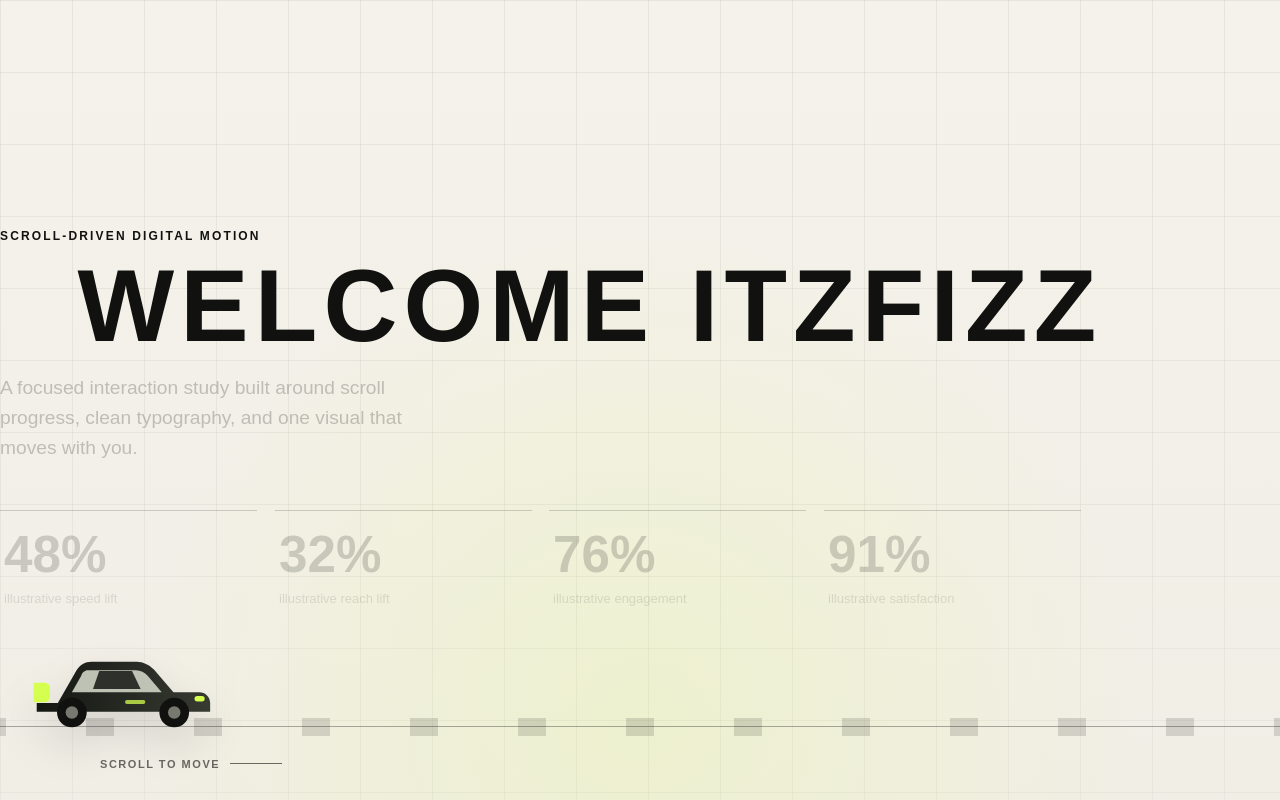
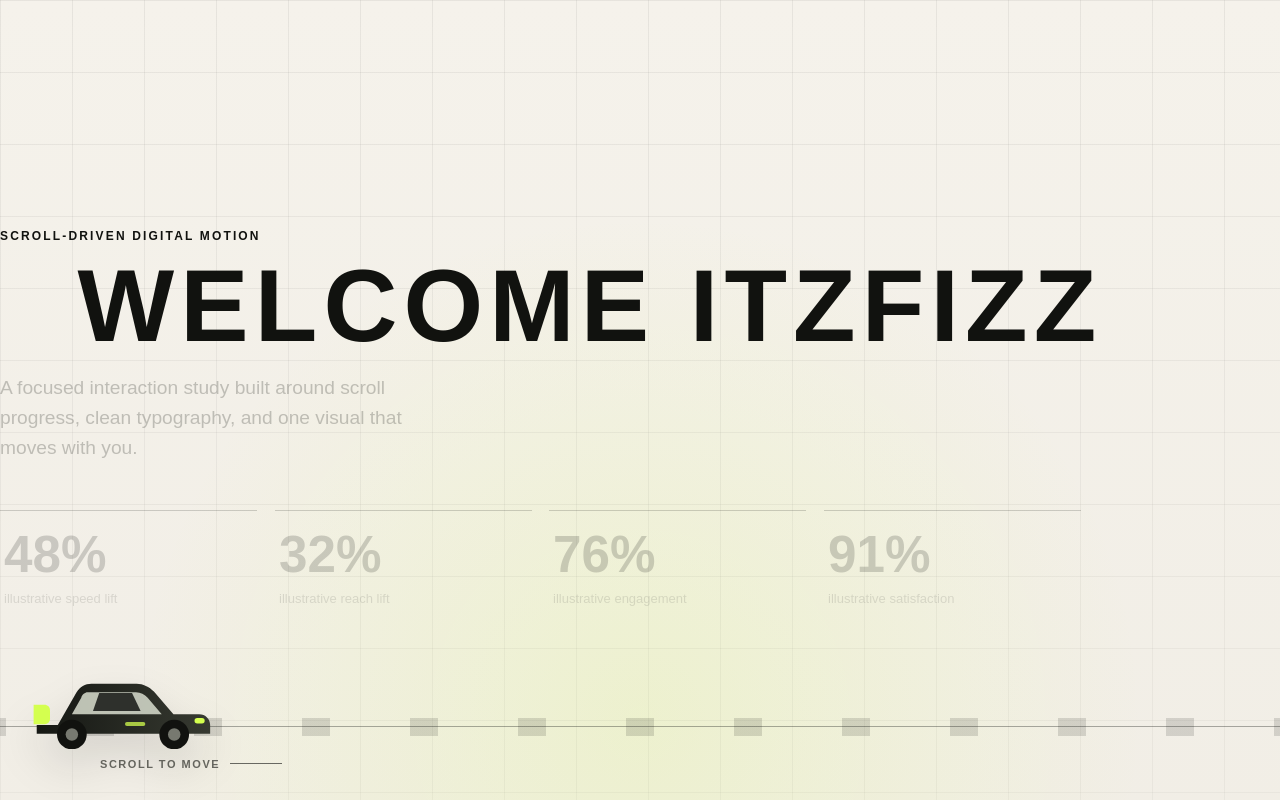
Before and after one commit to shivam22-source/Itzfizz-Motion, a React (Vite) app: page / in a window 1280 px wide. Shown: the top 800 px of the page. Built offline with nearby package versions, Linux system fonts and the light colour scheme.

Commit message:
fix: preserve full car height at road

```diff
--- a/src/components/Hero.jsx
+++ b/src/components/Hero.jsx
@@ -200,7 +200,7 @@ export default function Hero() {
           <svg
             ref={carRef}
             className="car"
-            viewBox="0 0 320 150"
+            viewBox="0 0 320 122"
             aria-hidden="true"
           >
             <defs>
```
